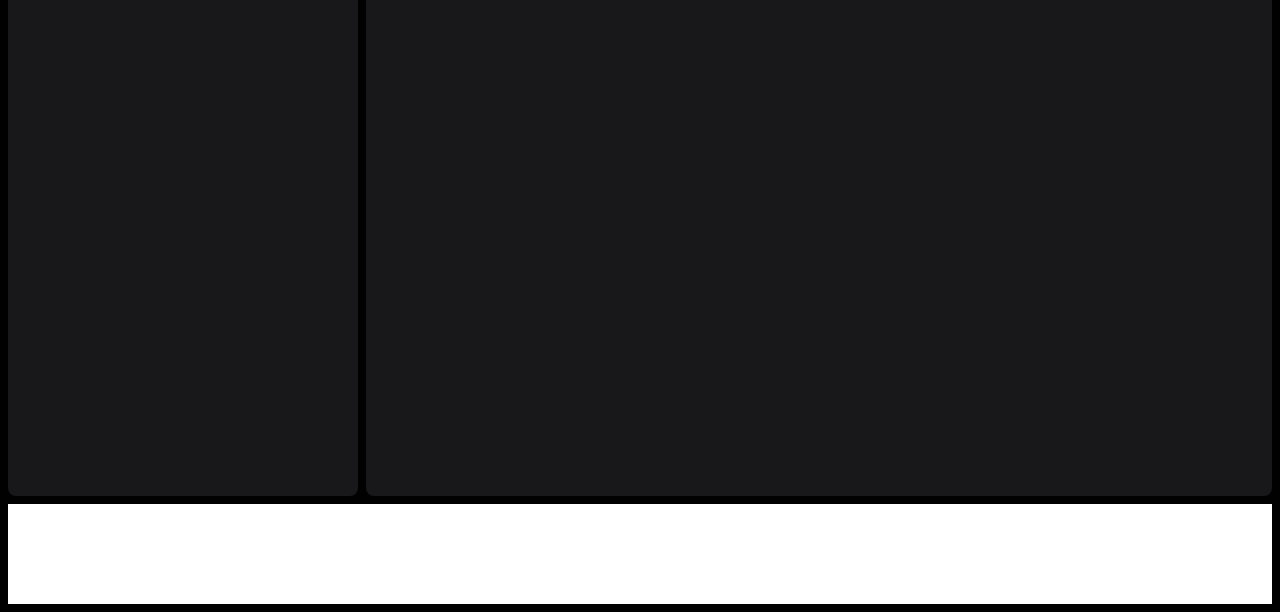
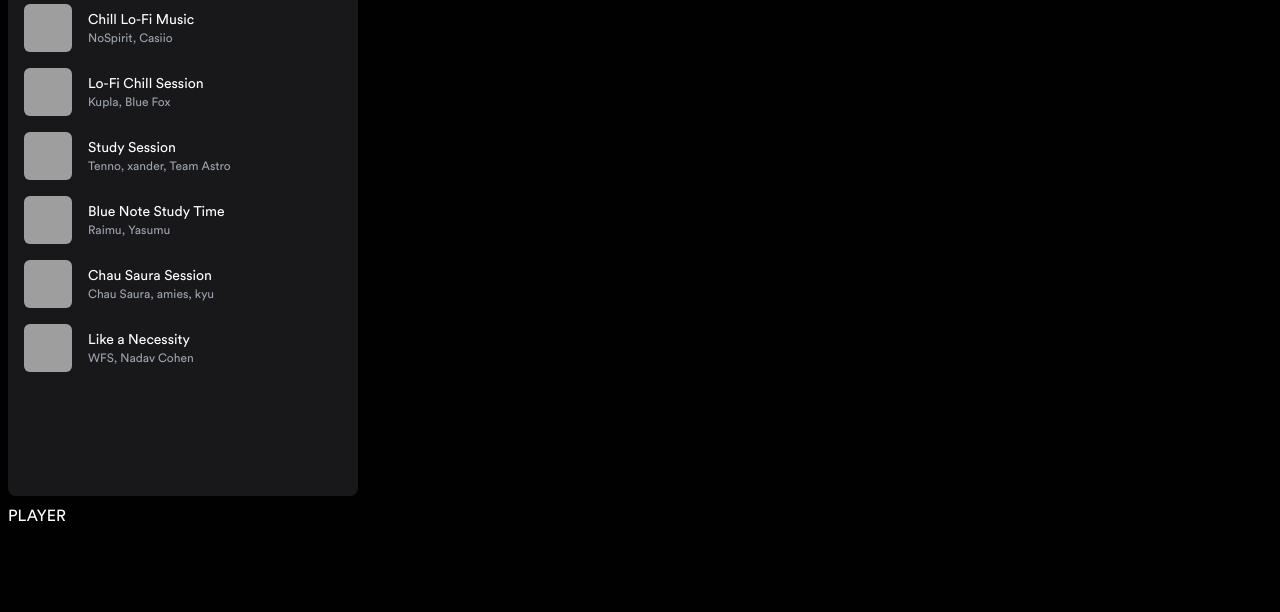
Before and after one commit to NahumFGz/spotify-clon, an Astro site: page / in a window 1280 px wide. Shown: the part 188-800 px from the top of the page. Built offline with nearby package versions, Linux system fonts and the light colour scheme; Astro itself is replaced by a stand-in of ours; grey boxes are pictures that could not be loaded.

Commit message:
add SideMenuCard

```diff
--- a/src/components/AsideMenu.astro
+++ b/src/components/AsideMenu.astro
@@ -1,8 +1,11 @@
 ---
-import LibraryIcon from "../icons/Library.astro";
-import HomeIcon from "../icons/Home.astro";
-import SearchIcon from "../icons/Search.astro";
+import LibraryIcon from "@/icons/Library.astro";
+import HomeIcon from "@/icons/Home.astro";
+import SearchIcon from "@/icons/Search.astro";
 import SideMenuItem from "./SideMenuItem.astro";
+import SideMenuCard from "./SideMenuCard.astro";
+
+import {playlists} from '@/lib/data'
 ---
 
 <nav class="flex flex-col flex-1 gap-2">
@@ -26,6 +29,9 @@ import SideMenuItem from "./SideMenuItem.astro";
         <LibraryIcon />
         Tu biblioteca
       </SideMenuItem>
+      {
+        playlists.map( playlist => <SideMenuCard playlist={playlist} />)
+      }
     </ul>
   </div>
 </nav>
--- /dev/null
+++ b/src/components/SideMenuCard.astro
@@ -0,0 +1,35 @@
+---
+import type { Playlist } from "@/lib/data";
+
+interface Props {
+    playlist: Playlist;
+}
+
+const { playlist } = Astro.props;
+const {id, cover, title, artists, color} = playlist;
+
+const artistsString = artists.join(', ');
+---
+
+<a
+    href={`/playlist/${id}`}
+    class="playlist-item flex relative p-2 overflow-hidden items-center gap-4 rounded-md hover:bg-zinc-800"
+>
+    <picture class="size-12 flex-none">
+        <img
+            src={cover}
+            alt={`Cover of ${title} by ${artistsString}`}
+            class="object-cover w-full h-full rounded-md"
+        />
+    </picture>
+
+    <div class="flex flex-auto flex-col truncate">
+        <h4 class="text-white text-sm">
+            {title}
+        </h4>
+
+        <span class="text-xs text-gray-400">
+            {artistsString}
+        </span>
+    </div>
+</a>
--- a/src/layouts/Layout.astro
+++ b/src/layouts/Layout.astro
@@ -24,13 +24,13 @@ const { title } = Astro.props;
         class="[grid-area:aside] flex-col flex overflow-y-auto"
       >
         <AsideMenu>
+
+        <main class="[grid-area:main] rounded-lg overflow-y-auto bg-zinc-900">
+          <slot />
+        </main>
       </aside>
 
-      <main class="[grid-area:main] rounded-lg overflow-y-auto bg-zinc-900">
-        MAIN
-      </main>
-
-      <footer class="[grid-area:player] min-h-[100px] bg-white">
+      <footer class="[grid-area:player] min-h-[100px]">
         PLAYER
       </footer>
       <slot />
```
Also changed, not shown: tsconfig.json (+10 -1 lines).
